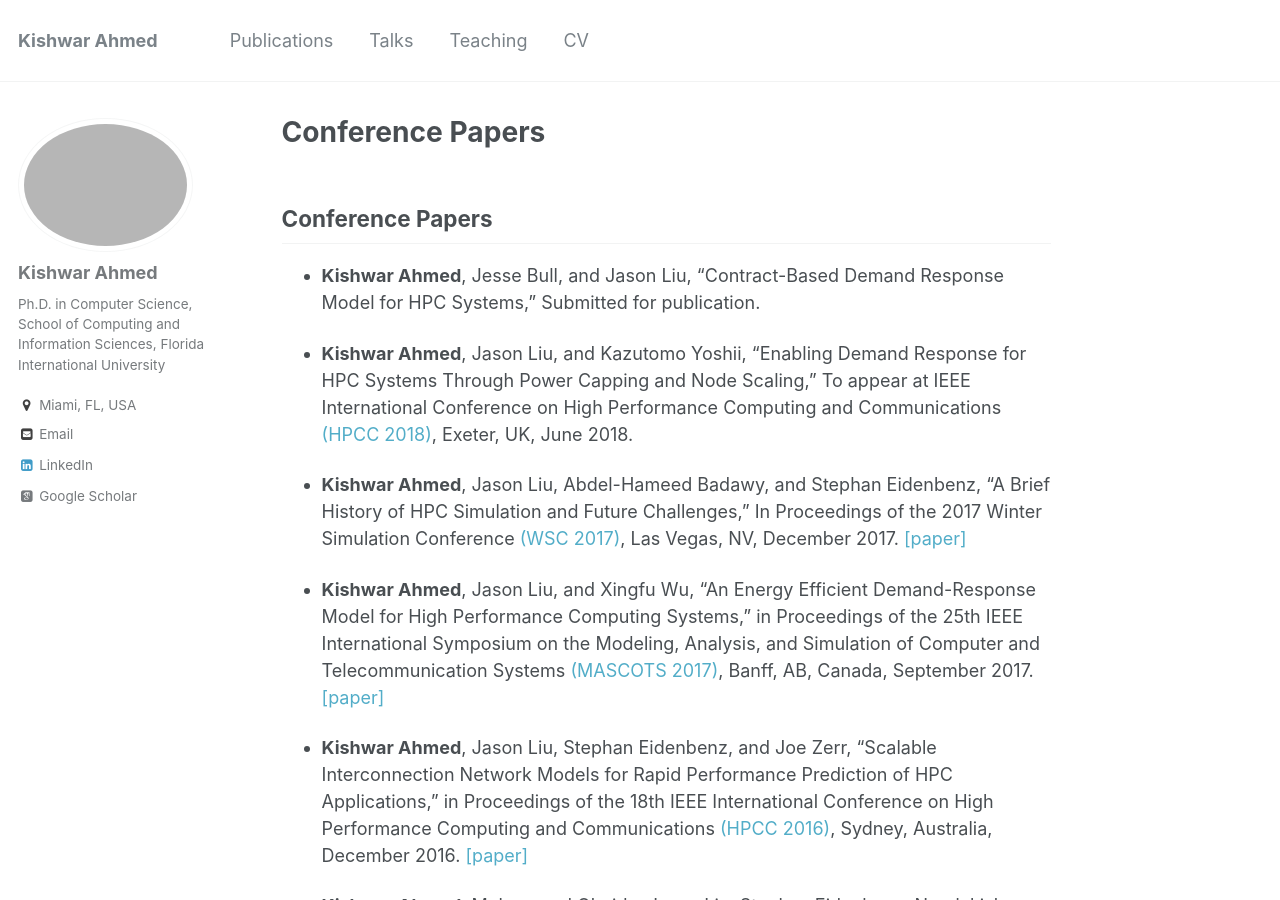
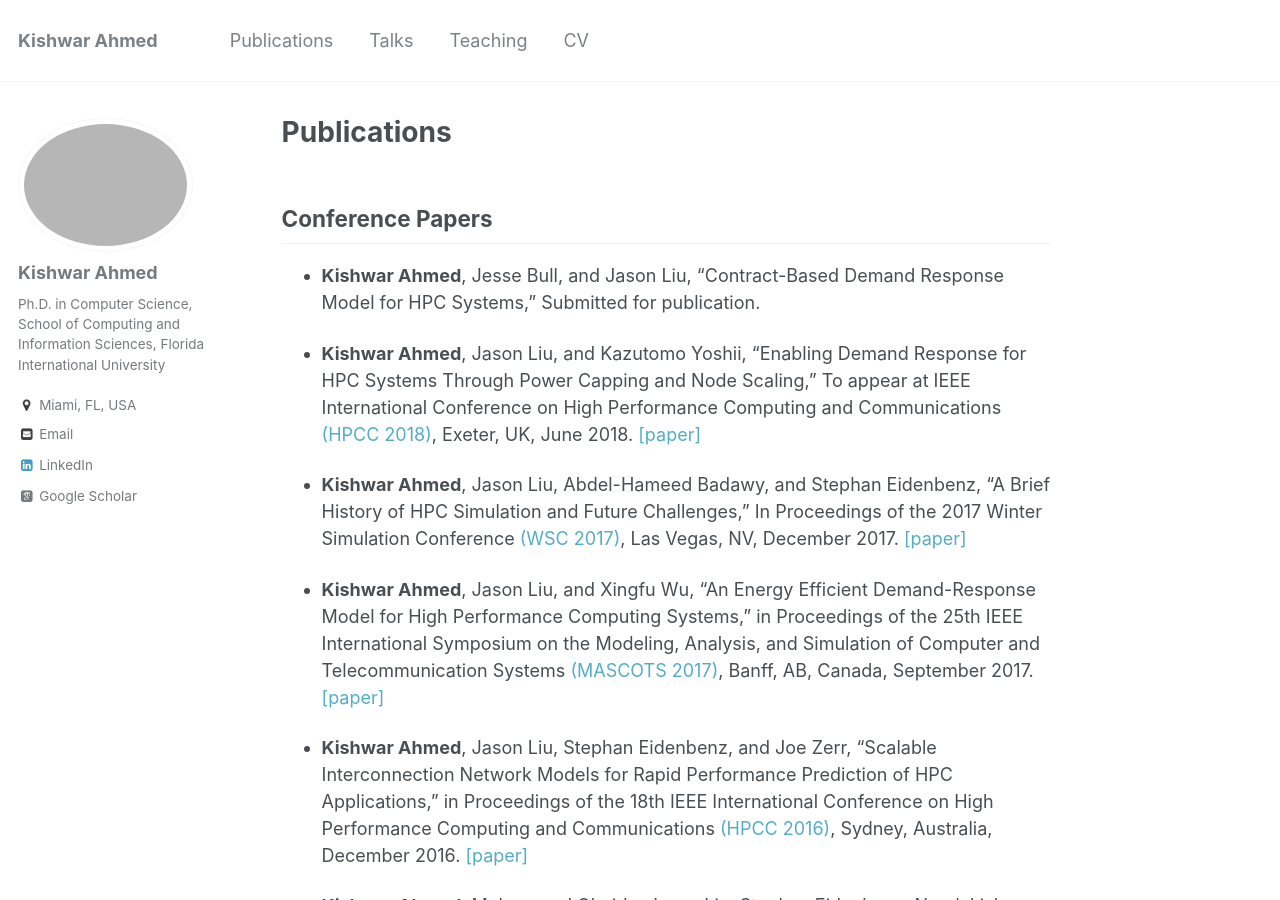
Before and after one commit to kishwarbd/kishwarbd.github.io, a Jekyll site: the page built from _pages/publications.md, in a window 1280 px wide and 900 px high. Built offline with Jekyll 4.4.1, drawn with Linux system fonts in a browser that asks for light colours; some web fonts are replaced; our own code applies the rules of GitHub Pages for plain Markdown files.

Commit message:
more updates.

```diff
--- a/_pages/publications.md
+++ b/_pages/publications.md
@@ -1,4 +1,5 @@
 ---
+title: "Publications"
 permalink: /publications/
 author_profile: true
 ---
@@ -7,7 +8,7 @@ author_profile: true
 
 * **Kishwar Ahmed**, Jesse Bull, and Jason Liu, “Contract-Based Demand Response Model for HPC Systems,” Submitted for publication.
 
-* **Kishwar Ahmed**, Jason Liu, and Kazutomo Yoshii, “Enabling Demand Response for HPC Systems Through Power Capping and Node Scaling,” To appear at IEEE International Conference on High Performance Computing and Communications [(HPCC 2018)](https://cse.stfx.ca/~hpcc2018/), Exeter, UK, June 2018.
+* **Kishwar Ahmed**, Jason Liu, and Kazutomo Yoshii, “Enabling Demand Response for HPC Systems Through Power Capping and Node Scaling,” To appear at IEEE International Conference on High Performance Computing and Communications [(HPCC 2018)](https://cse.stfx.ca/~hpcc2018/), Exeter, UK, June 2018. [[paper]]((https://kishwarbd.github.io/files/paper-hpcc18.pdf))
 
 * **Kishwar Ahmed**, Jason Liu, Abdel-Hameed Badawy, and Stephan Eidenbenz, “A Brief History of HPC Simulation and Future Challenges,” In Proceedings of the 2017 Winter Simulation Conference [(WSC 2017)](http://meetings2.informs.org/wordpress/wsc2017/), Las Vegas, NV, December 2017. [[paper]](https://ieeexplore.ieee.org/document/8247804)
 
```
Also changed, not shown: 8 other files.
